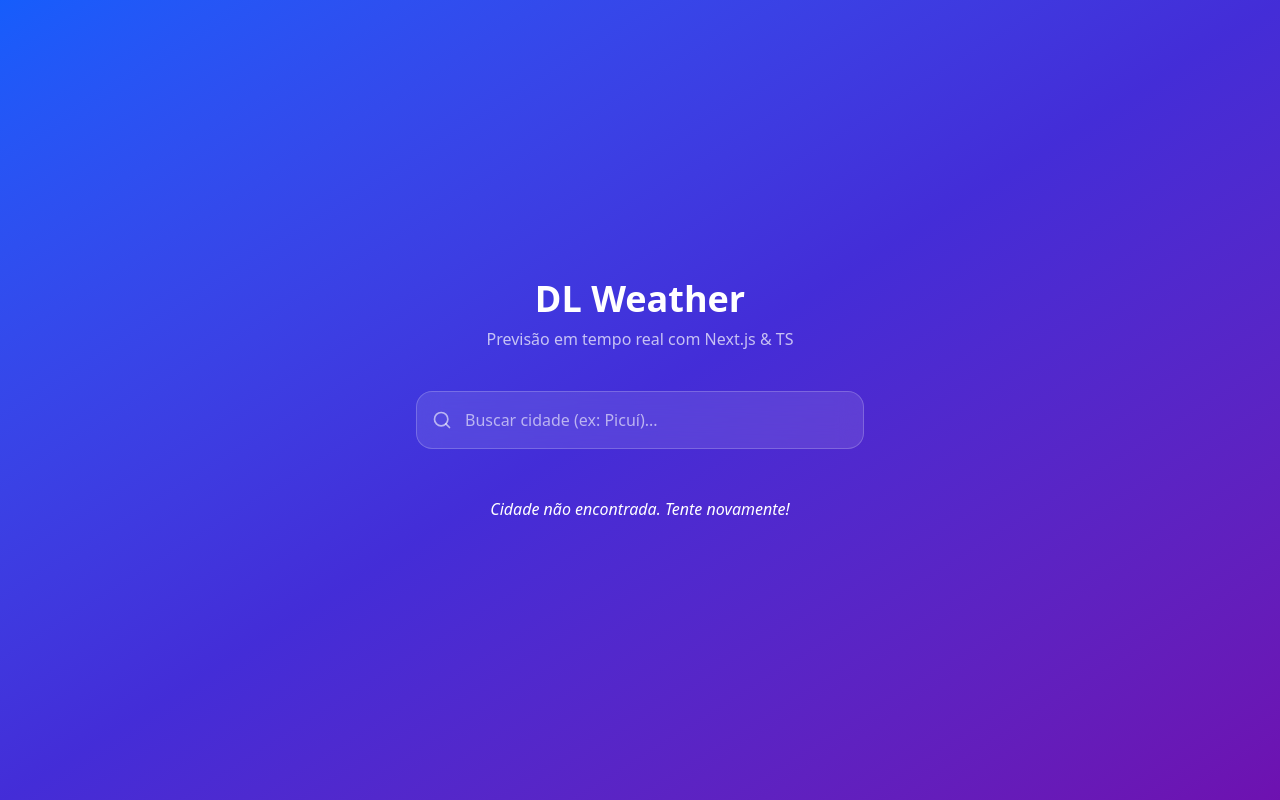
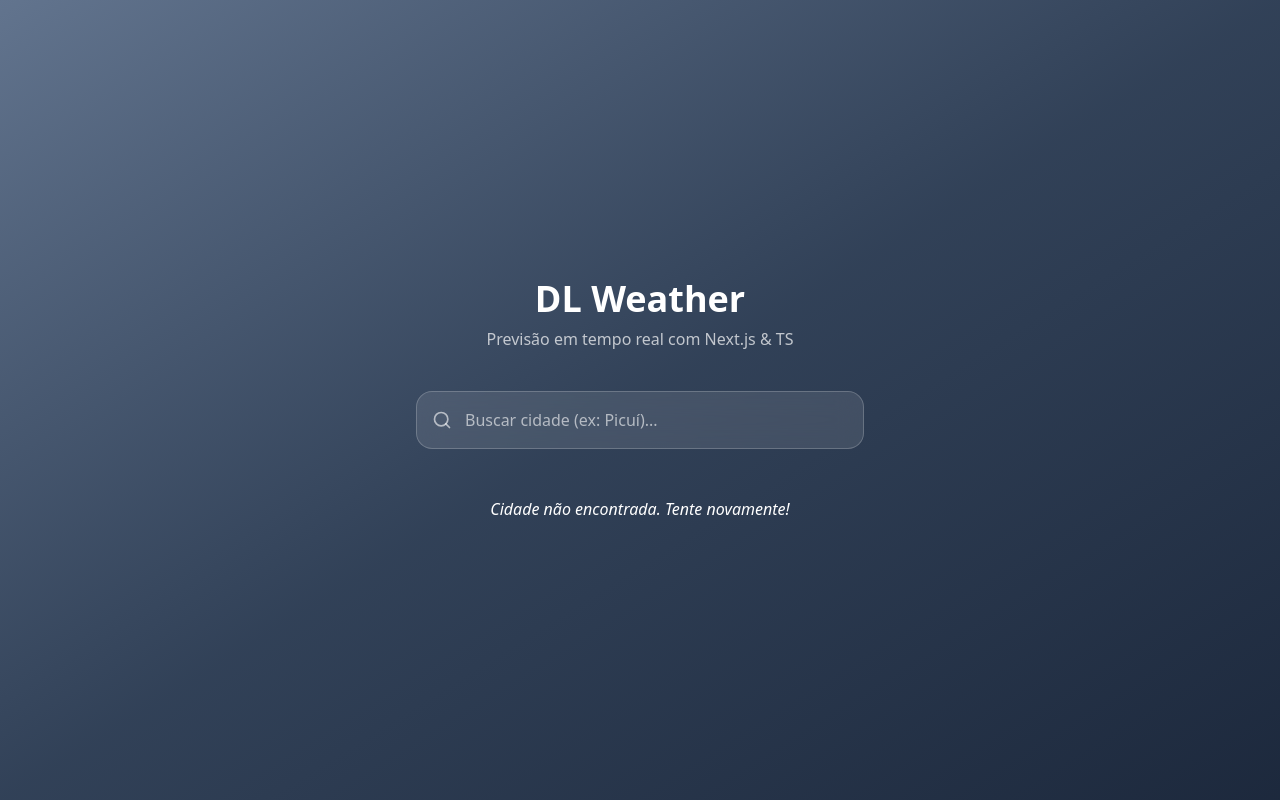
Before and after one commit to danielluiz07/dl-weather, a Next.js app: page / in a window 1280 px wide. Built offline with nearby package versions, Linux system fonts and the light colour scheme; no server answers.

Commit message:
modificação no page.tsx

```diff
--- a/src/app/page.tsx
+++ b/src/app/page.tsx
@@ -13,7 +13,7 @@
   const weatherData = await getWeather(cityName)
 
   return (
-    <main className="min-h-screen flex flex-col items-center justify-center p-6 bg-gradient-to-br from-blue-600 via-indigo-700 to-purple-800">
+    <main className="min-h-screen flex flex-col items-center justify-center p-6 bg-gradient-to-br from-slate-500 via-slate-700 to-slate-800">
       <div className="w-full max-w-2xl text-center mb-10 text-white">
         <h1 className="text-4xl font-bold mb-2">DL Weather</h1>
         <p className="text-white/70">Previsão em tempo real com Next.js & TS</p>
```
